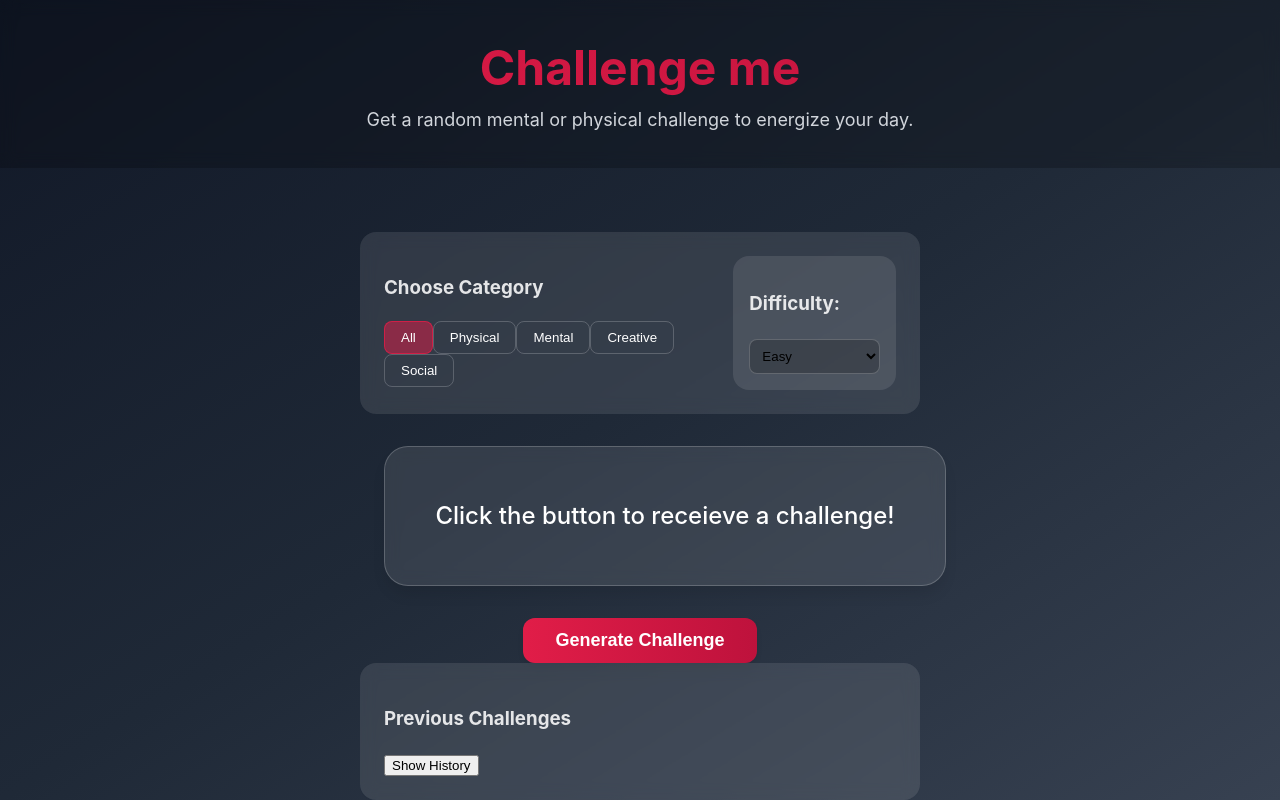
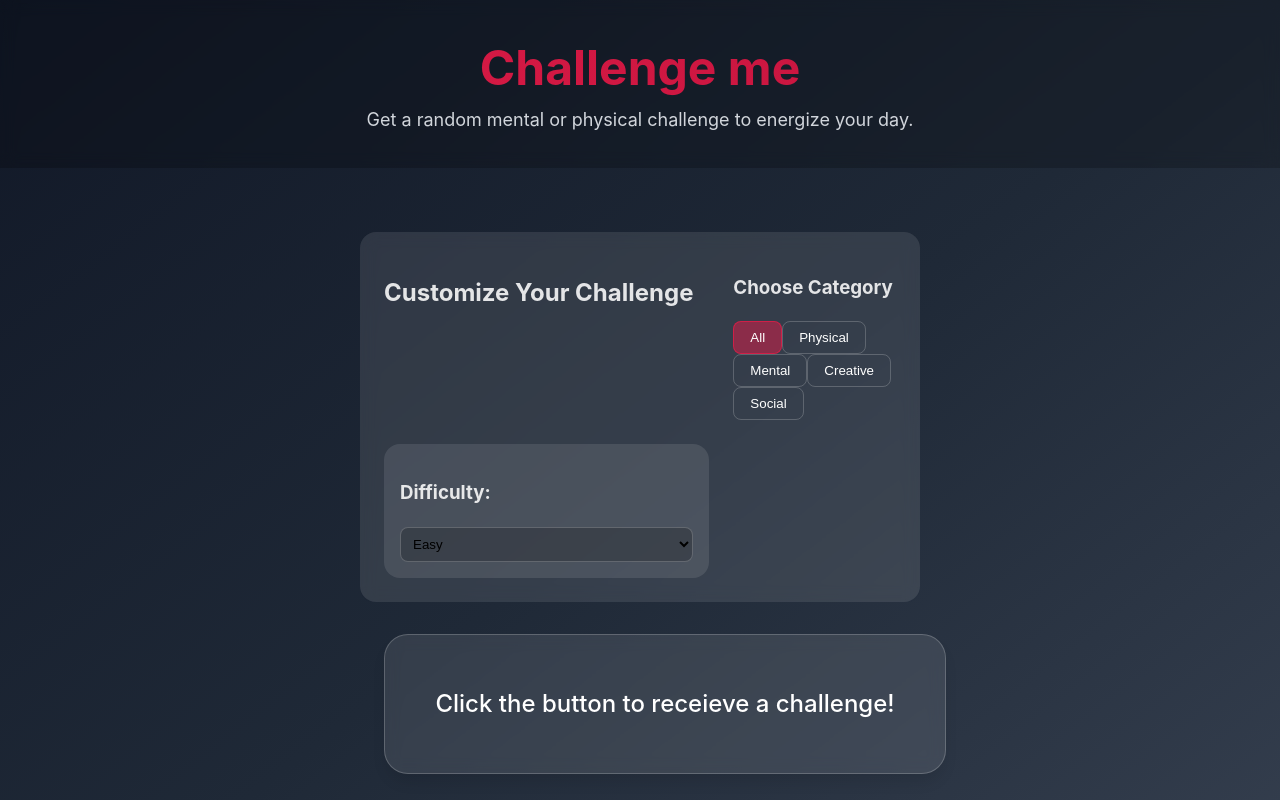
Before and after one commit to robertoandino/challenge-me, a React (Vite) app: page / in a window 1280 px wide. Shown: the top 800 px of the page. Built offline with nearby package versions, Linux system fonts and the light colour scheme.

Commit message:
Rearringing Controls section.

```diff
--- a/src/pages/Home.tsx
+++ b/src/pages/Home.tsx
@@ -51,7 +51,17 @@ const Home: React.FC = () => {
             {/* Main Content Area */}
             <div className="page-content">
                 {/* Controls Section */}
-                <section className="controls-section">
+                <section className="controls-wrapper">
+                    <div className="controls-section">
+                        <div className="controls-header">
+                            <h2>Customize Your Challenge</h2>
+                            {streakCount > 0 && (
+                                <div className="streak-count">
+                                    🔥 Streak: {streakCount}
+                                </div>
+                            )}
+                        </div>
+
                         <div className="category-controls">
                             <h3>Choose Category</h3>
                             <div className="category-buttons">
@@ -79,12 +89,7 @@ const Home: React.FC = () => {
                                 <option value="hard">Hard</option>
                             </select>
                         </div>
-
-                    {streakCount > 0 && (
-                        <div className="streak-counter">
-                            🔥 Streak: {streakCount} challenges
                     </div>
-                    )}
                 </section>
             </div>
 
```
Lines whose indentation alone changed are shown as unchanged.
